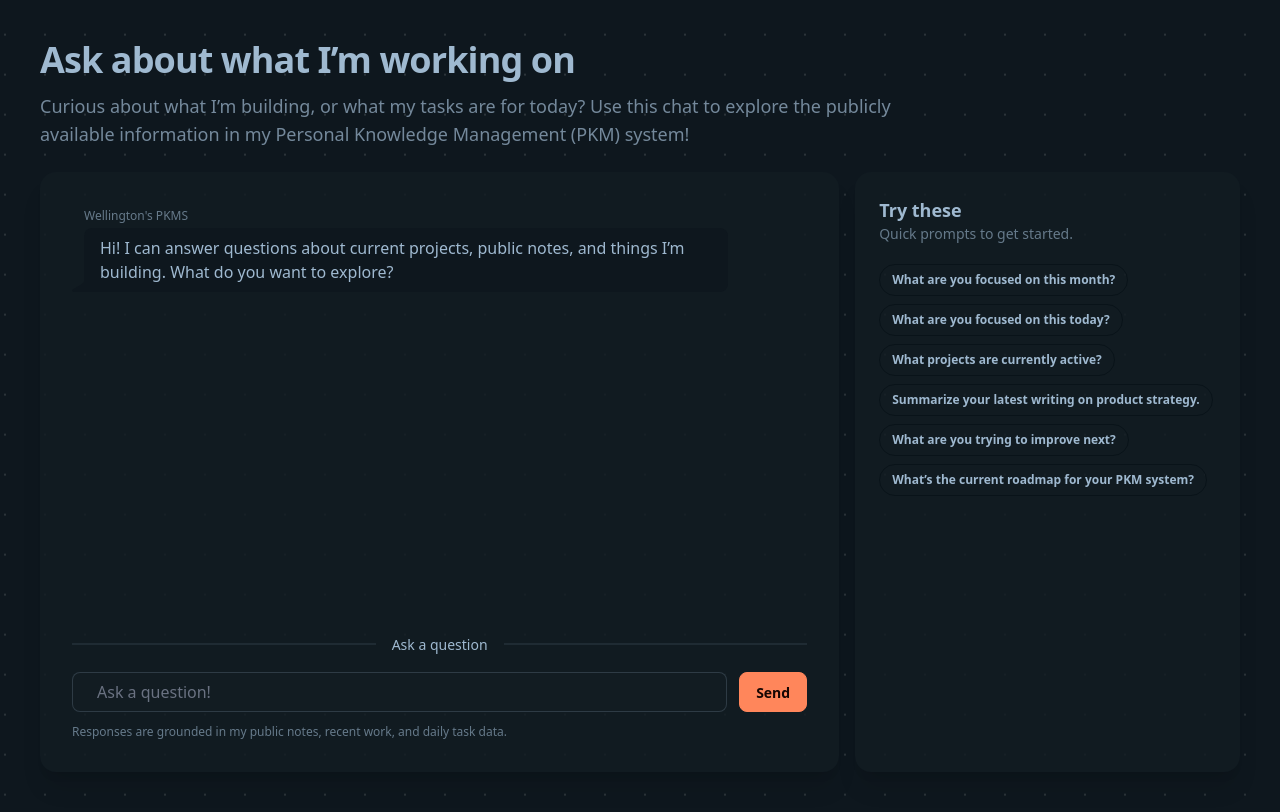
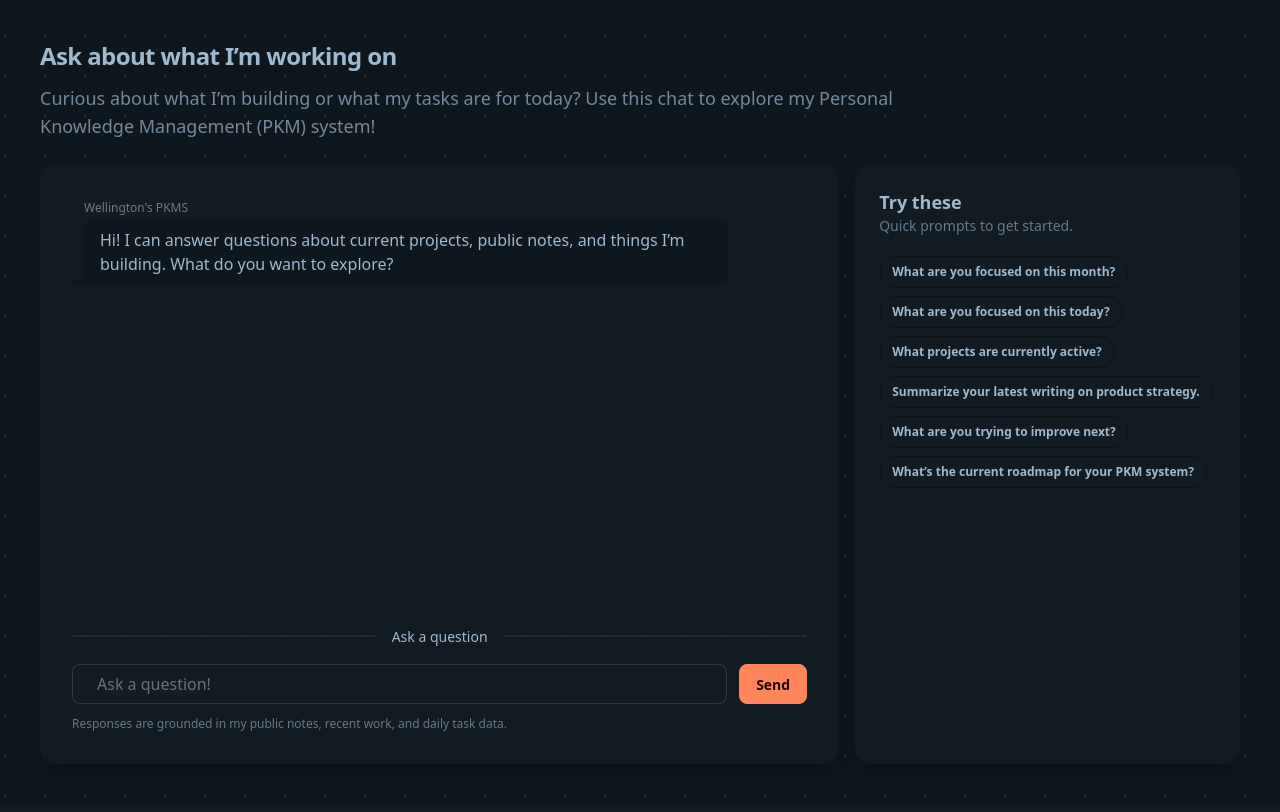
Before and after one commit to ajistrying/tap-in, a SvelteKit app: page / in a window 1280 px wide. Built offline with nearby package versions, Linux system fonts and the light colour scheme.

Commit message:
more tweaks to frontend

```diff
--- a/src/routes/+page.svelte
+++ b/src/routes/+page.svelte
@@ -156,9 +156,9 @@
   </div>
   <section class="relative z-10 mx-auto flex w-full max-w-7xl flex-col gap-6 px-4 py-10 sm:px-6 lg:px-10">
     <header class="flex flex-col gap-3">
-      <h1 class="text-3xl font-semibold tracking-tight sm:text-4xl">Ask about what I’m working on</h1>
-      <p class="sm:w-full lg:w-3/4 text-base text-base-content/70 sm:text-lg">
-        Curious about what I’m building, or what my tasks are for today? Use this chat to explore the publicly available information in my Personal Knowledge Management (PKM) system!
+      <h1 class="text-2xl font-semibold tracking-tight lg:text-left text-center">Ask about what I’m working on</h1>
+      <p class="sm:w-full lg:w-3/4 text-base text-base-content/70 sm:text-lg text-center lg:text-left">
+        Curious about what I’m building or what my tasks are for today? Use this chat to explore my Personal Knowledge Management (PKM) system!
       </p>
     </header>
 
```
